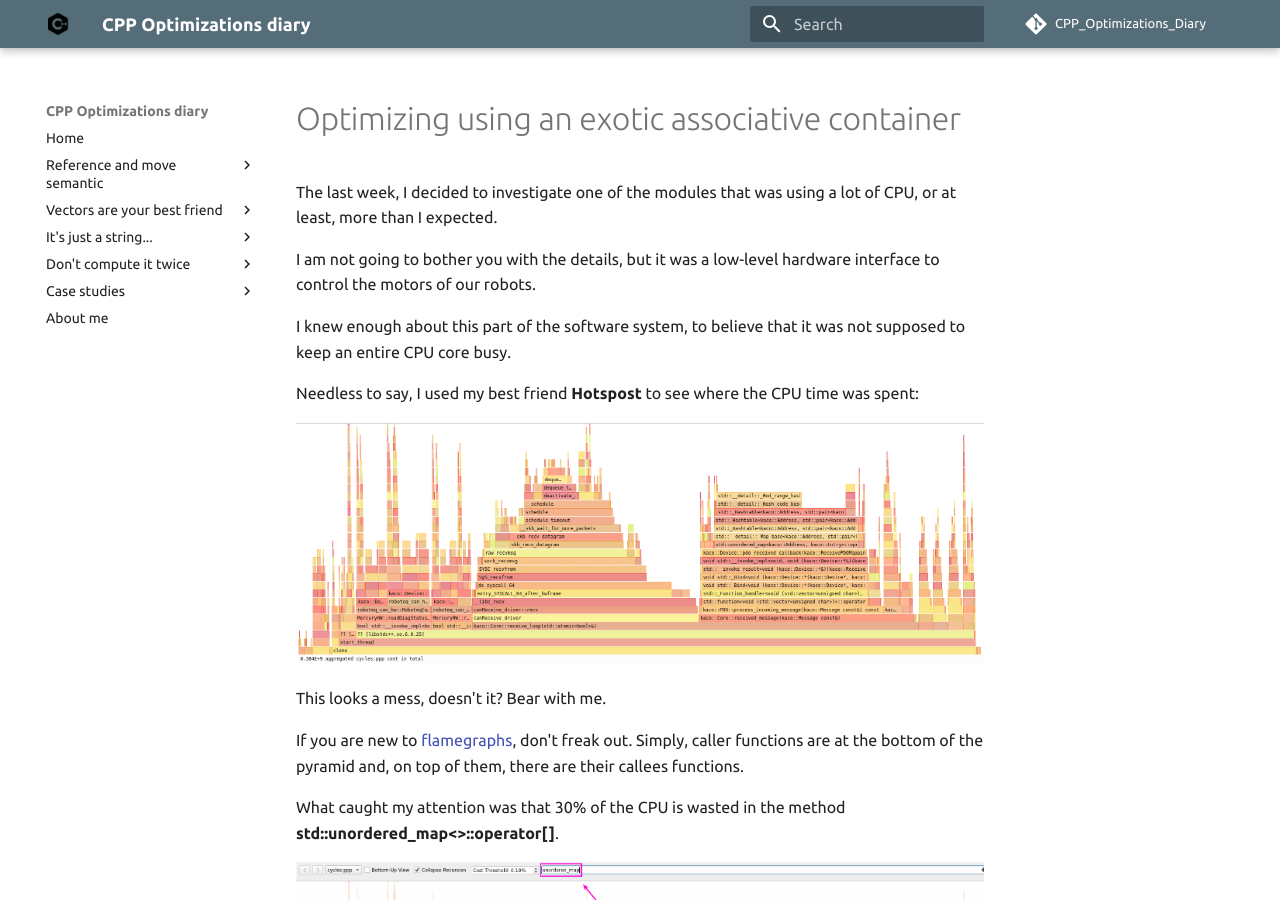
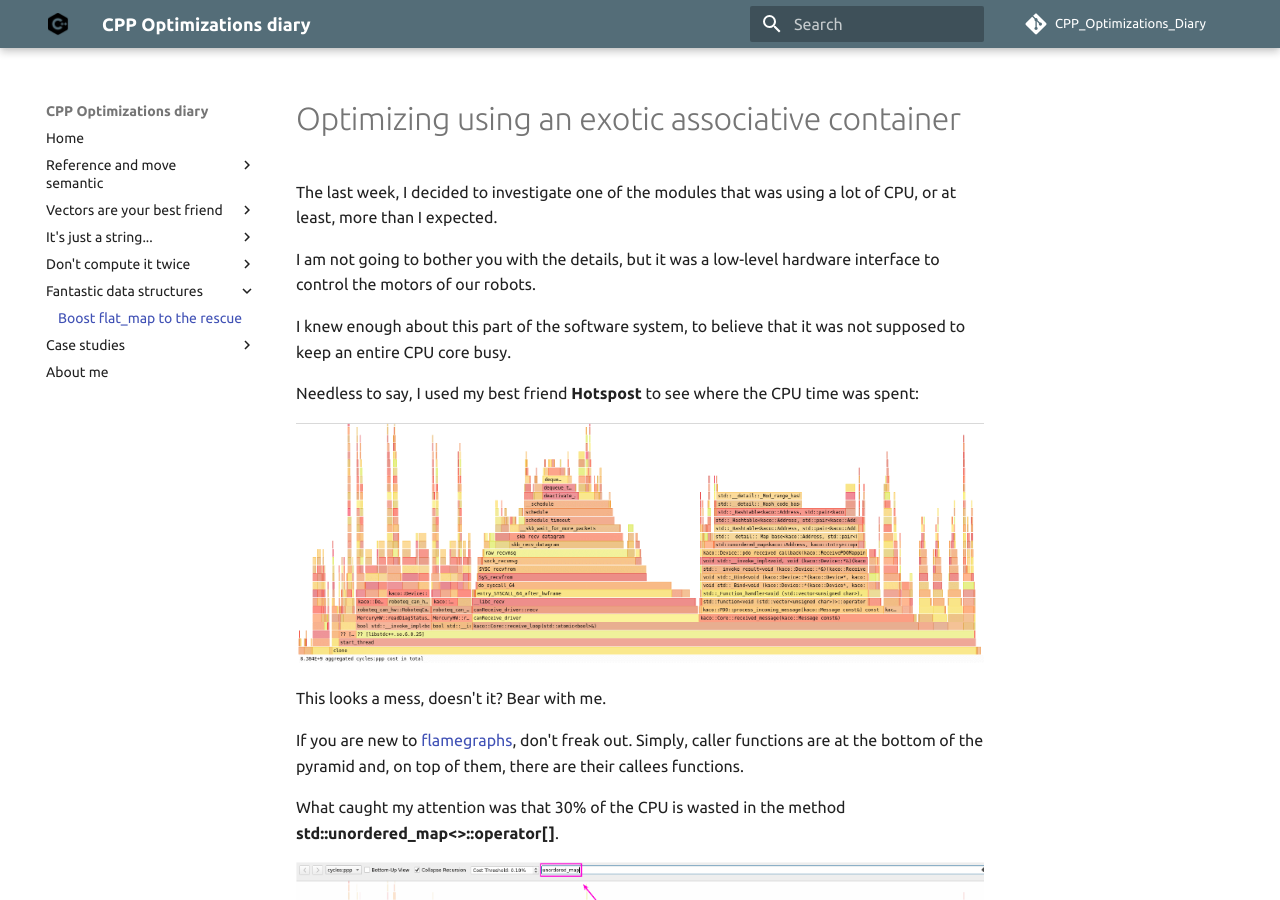
Before and after one commit to facontidavide/CPP_Optimizations_Diary, an MkDocs documentation site: the page built from docs/boost_flatmap.md, in a window 1280 px wide and 900 px high. Built offline with MkDocs 1.6.1 and Material for MkDocs 9.7.7, drawn with Linux system fonts in a browser that asks for light colours; comment, search, counter and statistics services are not loaded.

Commit message:
nav added

```diff
--- a/mkdocs.yml
+++ b/mkdocs.yml
@@ -59,6 +59,9 @@ nav:
     - More efficient 2D transforms: 2d_transforms.md
     - Iterating over a 2D matrix: 2d_matrix_iteration.md
 
+  - Fantastic data structures:
+    - Boost flat_map to the rescue:  boost_flatmap.md
+
   - Case studies:
     - Faster and simpler PCL filter:  pcl_filter.md
 
```
